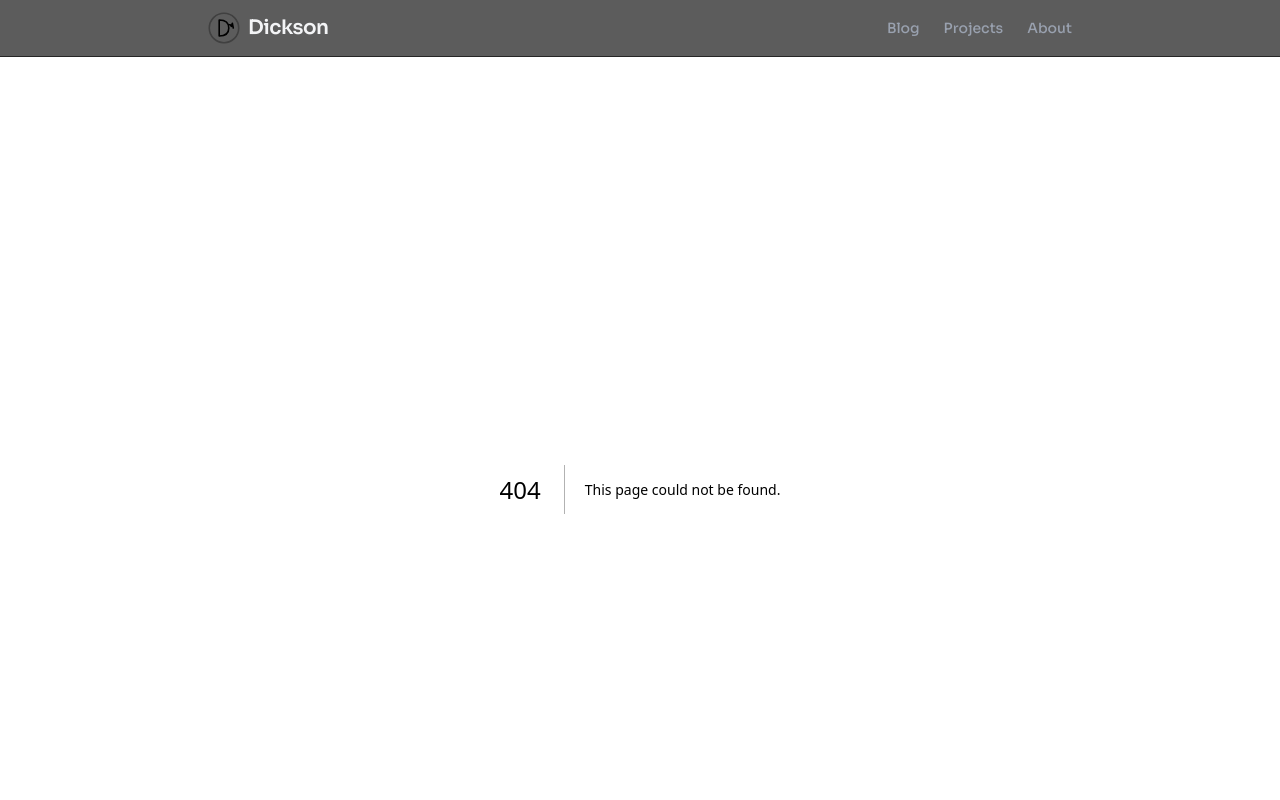
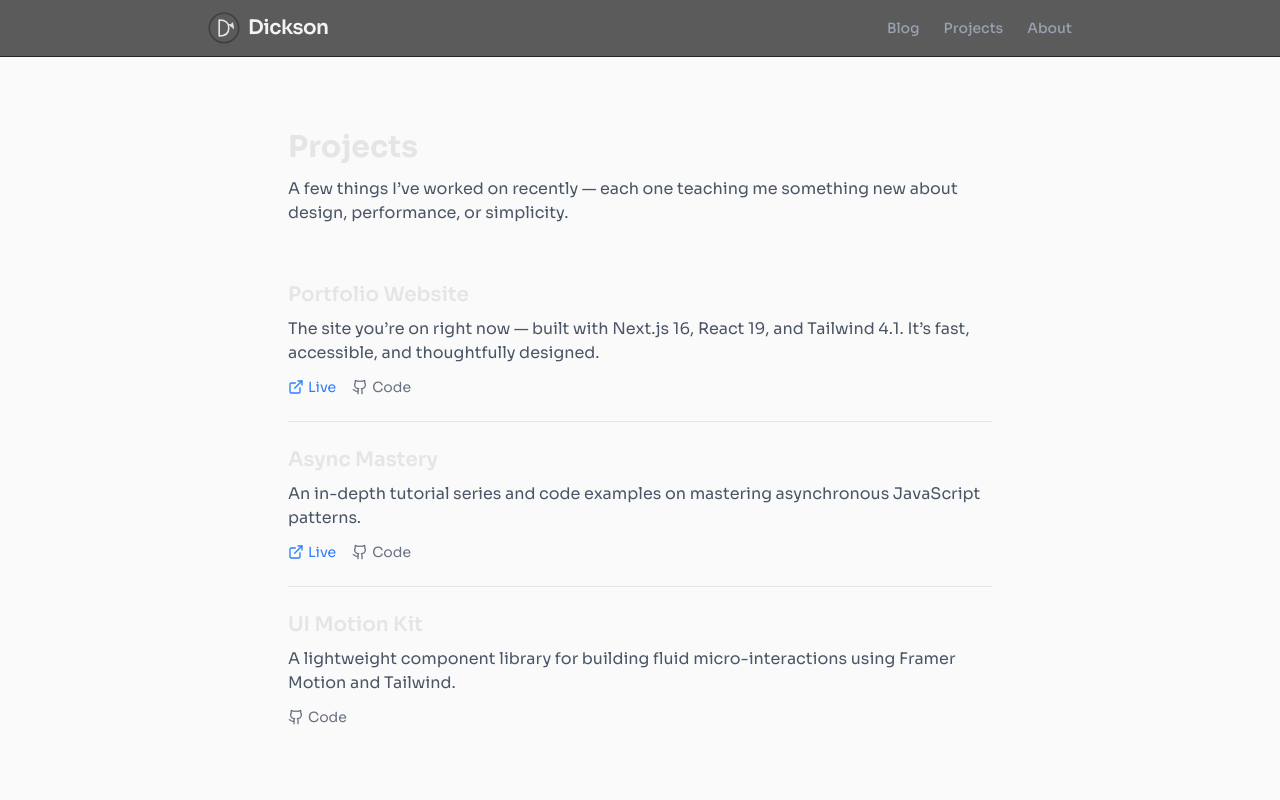
Before and after one commit to dboatengg/portfolio-site, a Next.js app: page /projects in a window 1280 px wide. Before the commit this address had no page. Shown: the top 800 px of the page. Built offline with nearby package versions, Linux system fonts and the light colour scheme.

Commit message:
Work on projects page

```diff
--- /dev/null
+++ b/app/projects/page.tsx
@@ -0,0 +1,88 @@
+import { ExternalLink, Github } from "lucide-react"
+import Link from "next/link"
+
+export const metadata = {
+  title: "Projects | Dickson Boateng",
+  description:
+    "A selection of projects I've built — from creative experiments to production-ready applications.",
+}
+
+const projects = [
+  {
+    title: "Portfolio Website",
+    description:
+      "The site you’re on right now — built with Next.js 16, React 19, and Tailwind 4.1. It’s fast, accessible, and thoughtfully designed.",
+    links: {
+      live: "#",
+      github: "#",
+    },
+  },
+  {
+    title: "Async Mastery",
+    description:
+      "An in-depth tutorial series and code examples on mastering asynchronous JavaScript patterns.",
+    links: {
+      live: "#",
+      github: "#",
+    },
+  },
+  {
+    title: "UI Motion Kit",
+    description:
+      "A lightweight component library for building fluid micro-interactions using Framer Motion and Tailwind.",
+    links: {
+      github: "#",
+    },
+  },
+]
+
+export default function ProjectsPage() {
+  return (
+    <section className="max-w-3xl mx-auto py-10 space-y-8">
+      <header>
+        <h1 className="text-3xl font-bold mb-3">Projects</h1>
+        <p className="text-gray-600 dark:text-gray-400">
+          A few things I’ve worked on recently — each one teaching me something
+          new about design, performance, or simplicity.
+        </p>
+      </header>
+
+      <ul className="divide-y divide-neutral-200 dark:divide-neutral-800">
+        {projects.map((project) => (
+          <li key={project.title} className="py-6">
+            <h2 className="text-xl font-semibold">{project.title}</h2>
+            <p className="text-gray-600 dark:text-gray-400 mt-2">
+              {project.description}
+            </p>
+
+            <div className="flex gap-4 mt-3">
+              {project.links.live && (
+                <Link
+                  href={project.links.live}
+                  target="_blank"
+                  rel="noopener noreferrer"
+                  className="flex items-center gap-1 text-sm text-blue-500 hover:text-blue-400 transition-colors"
+                >
+                  <ExternalLink size={16} />
+                  <span>Live</span>
+                </Link>
+              )}
+
+              {project.links.github && (
+                <Link
+                  href={project.links.github}
+                  target="_blank"
+                  rel="noopener noreferrer"
+                  className="flex items-center gap-1 text-sm text-gray-500 hover:text-gray-300 transition-colors"
+                >
+                  <Github size={16} />
+                  <span>Code</span>
+                </Link>
+              )}
+            </div>
+          </li>
+        ))}
+      </ul>
+    </section>
+  )
+}
```
